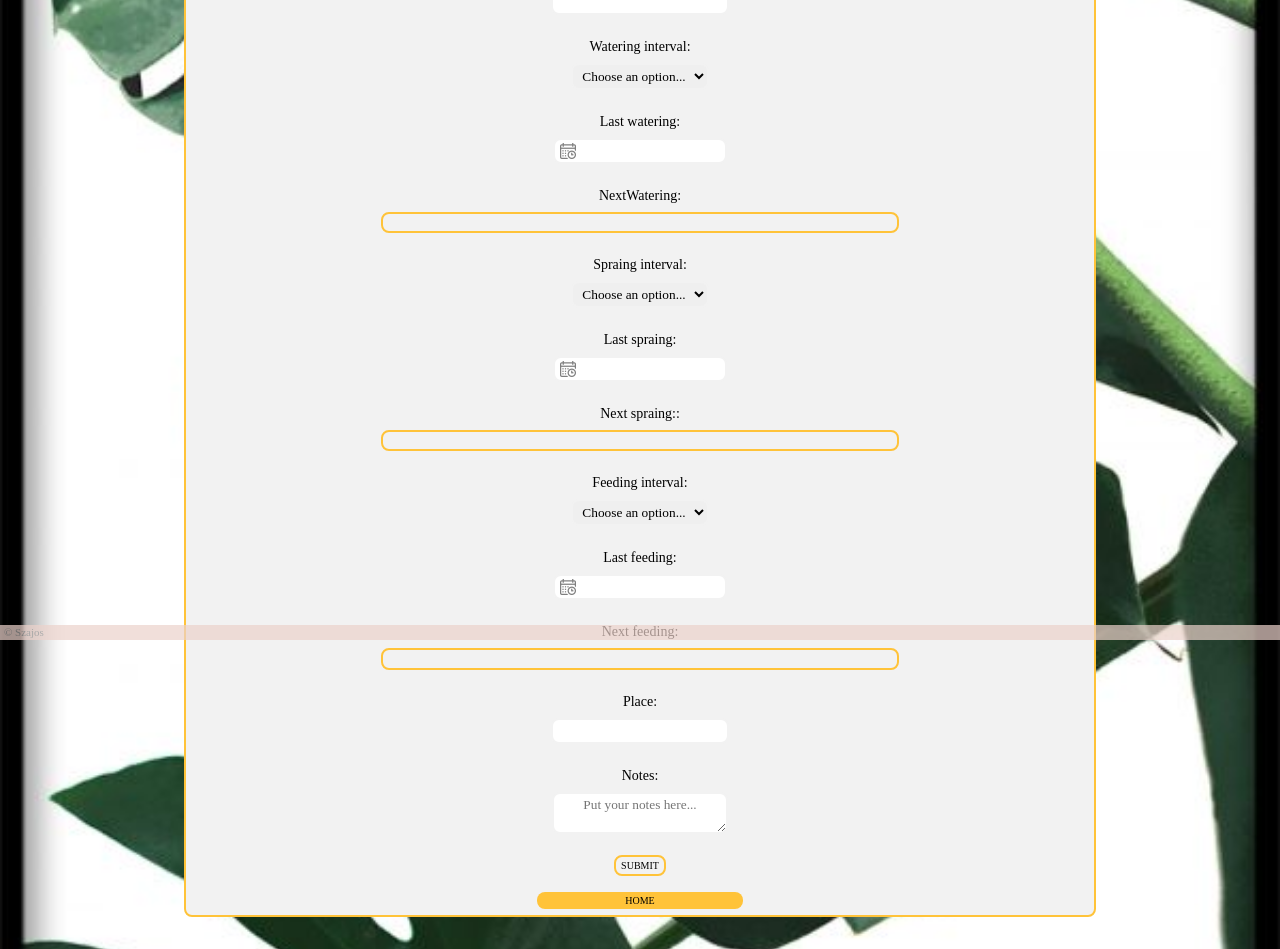
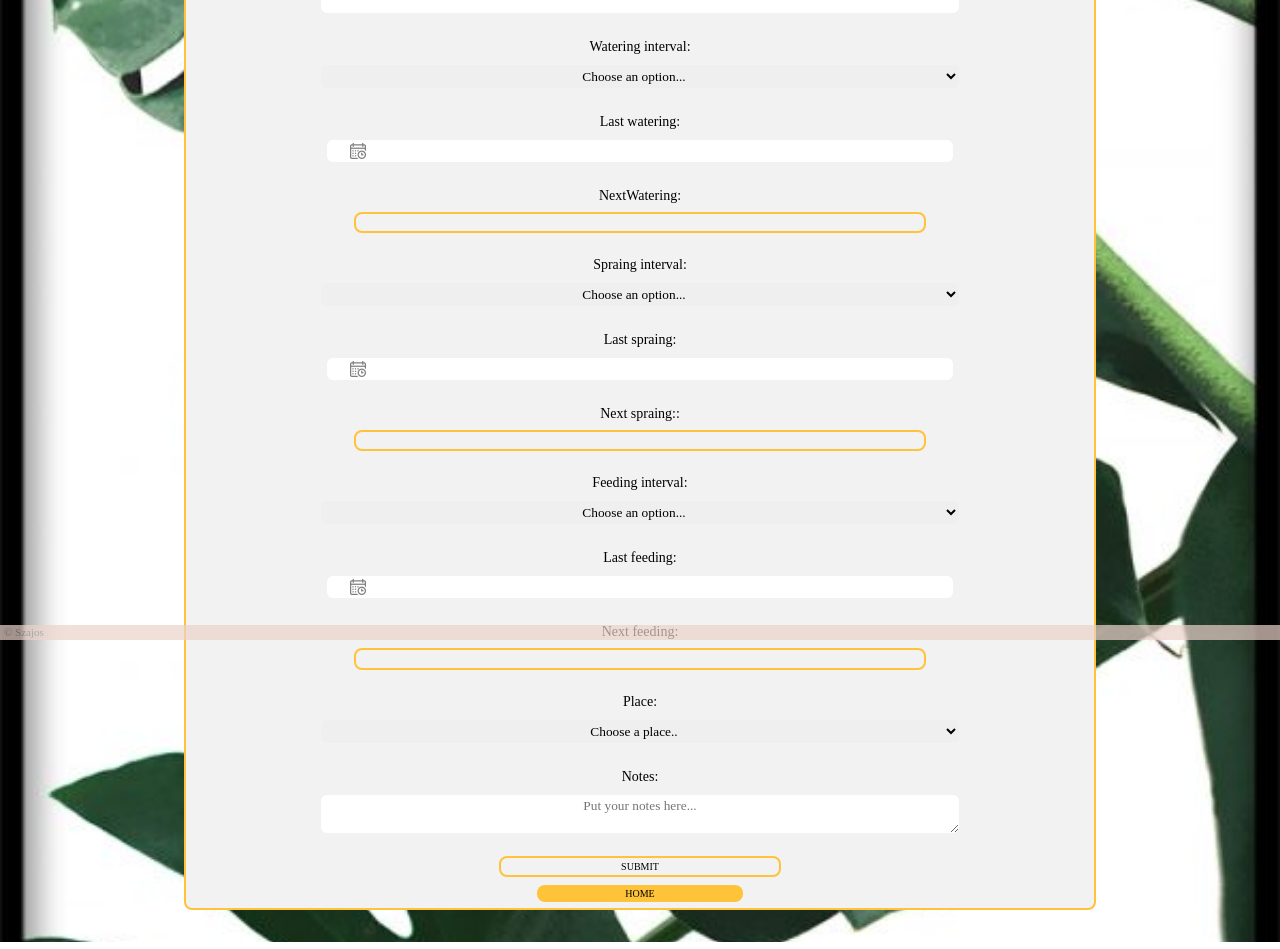
Before and after one commit to anetSzajo/plantswife, a React (Create React App) app: page /createNewPlant in a window 1280 px wide. Shown: the part 160-1109 px from the top of the page. Built offline with nearby package versions, Linux system fonts and the light colour scheme; a web font is replaced by a local one.

Commit message:
Change place input to selector one. Refactor form styling.

```diff
--- a/src/Components/NewPlantPage/CustomInput/customInput.scss
+++ b/src/Components/NewPlantPage/CustomInput/customInput.scss
@@ -4,9 +4,9 @@
   position: relative;
 
   input{
-    width: 45vw;
+    width: 48vw;
     margin-bottom: 1rem;
-    padding: 3px 0 3px 6px;
+    padding: 3px 0 3px 12px;
   }
 }
 
--- a/src/Components/NewPlantPage/NewPlantPage.js
+++ b/src/Components/NewPlantPage/NewPlantPage.js
@@ -192,7 +192,15 @@ class NewPlantPage extends React.Component {
                         <label>Next feeding:</label>
                         <p>{this.state.plant.nextFeeding}</p>
                         <label>Place:</label>
-                        <input type="text" name="place" value={plant.place} onChange={this.handleInput}/>
+                        <select value={plant.place} name="place" onChange={this.handleInput}>
+                            <option value=''>Choose a place..</option>
+                            <option value="livingRoom">Living room</option>
+                            <option value="diningRoom">Dining room</option>
+                            <option value="bedroom">Bedroom</option>
+                            <option value="kitchen">Kitchen</option>
+                            <option value="hall">Hall</option>
+                            <option value="balcony">Balcony</option>
+                        </select>
                         <label>Notes:</label>
                         <textarea name="notes" value={plant.notes} onChange={this.handleInput} placeholder="Put your notes here..."/>
                         <input type="submit" value="SUBMIT" className="submit-button"/>
--- a/src/Components/NewPlantPage/newPlantPage.scss
+++ b/src/Components/NewPlantPage/newPlantPage.scss
@@ -24,6 +24,7 @@ body{
     margin: 2rem 0;
   }
 }
+
 .newPlantForm{
   padding: 6px;
   border: 2px solid $second-color;
@@ -43,9 +44,8 @@ body{
     text-align: center;
     text-align-last:center;
     padding: 3px 5px;
-    width: 60%;
+    width: 70%;
     margin-bottom: 1rem;
-    max-width: fit-content;
     font-family: $font-family !important;
     border-radius: $default-border-radius;
     border: 2px solid $main-color;
@@ -53,6 +53,9 @@ body{
     -moz-box-sizing:content-box;
     -webkit-box-sizing:content-box;
     box-sizing:content-box;
+  }
+  textarea{
+    max-width: 70%;
   }
   label{
     text-align: left;
@@ -62,7 +65,7 @@ body{
   p{
     border: 2px solid $second-color;
     border-radius: $default-border-radius;
-    width: 54%;
+    width: 60%;
     min-height: 0.7rem;
     max-height: fit-content;
     padding: 3px 15px;
@@ -82,8 +85,8 @@ body{
   font-size: 10px;
   font-family: $font-family;
   padding: 3px 6px;
-  width: 30%;
-  margin: 5px auto;
+  width: 30% !important;
+  margin: 5px auto 8px auto !important;
   a,
   a:visited
   {
@@ -92,9 +95,8 @@ body{
   }
 }
 
-
 div .react-datepicker{
-  width: 100% !important;
+  width: max-content !important;
   text-align: center !important;
 }
 
```
